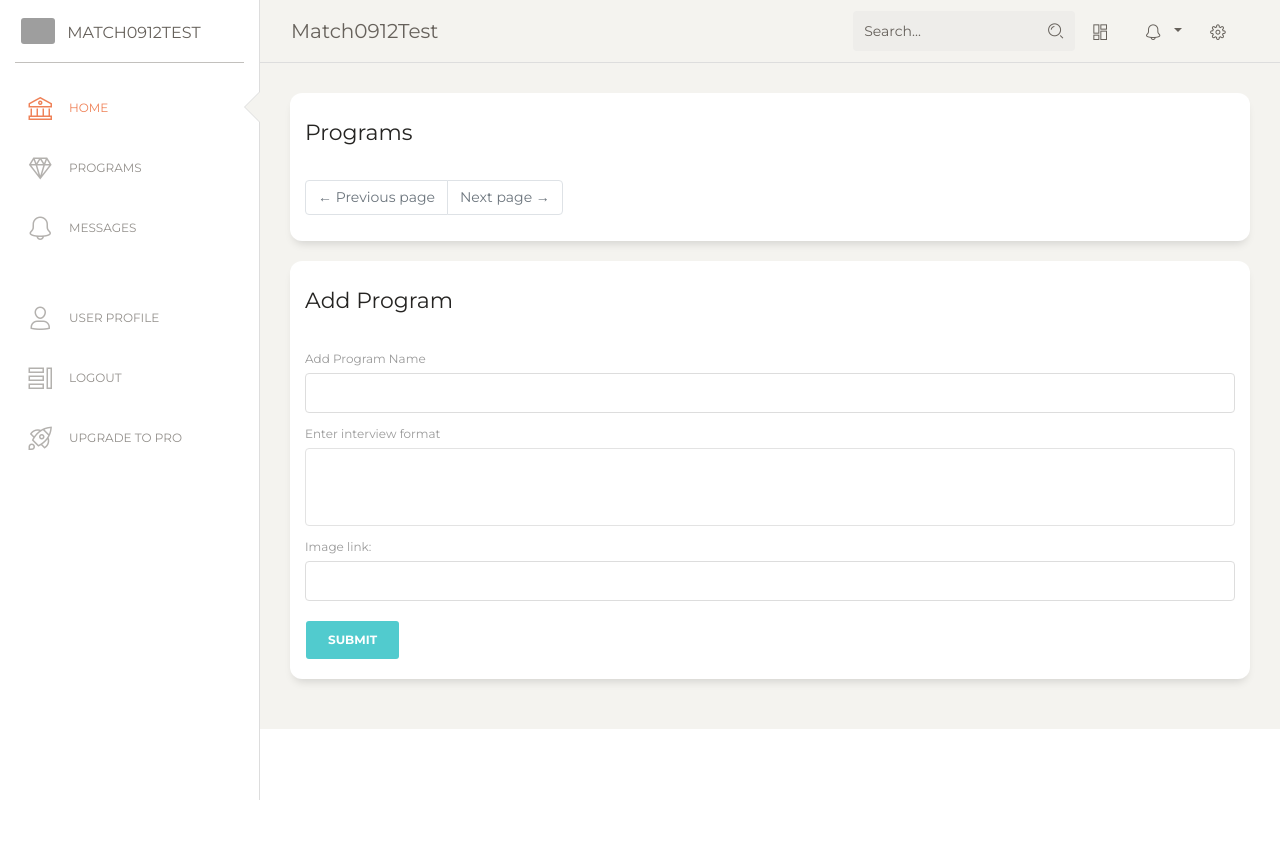
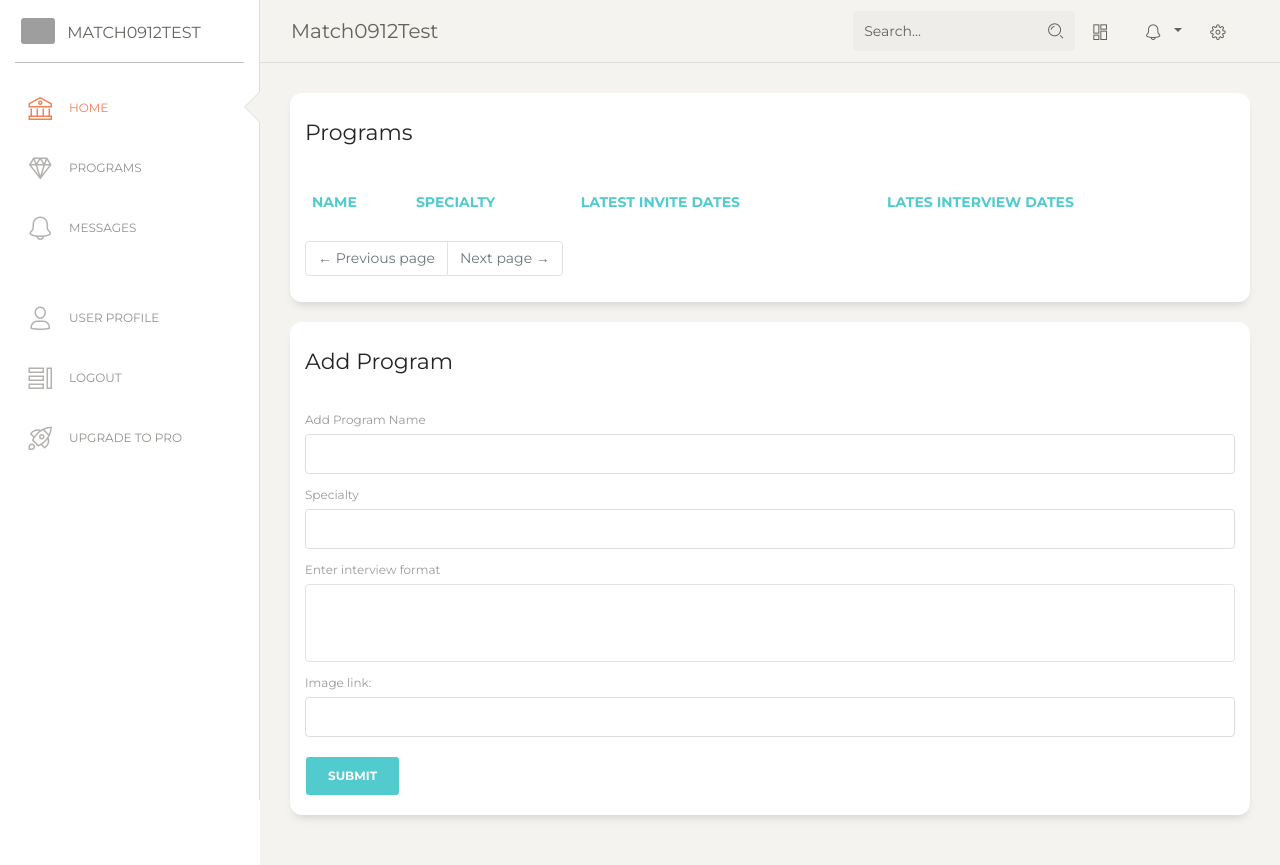
Before and after one commit to wavegate/match, a Flask app: page /programs in a window 1280 px wide. Before the commit the page ends 800 px from the top, so only its background shows below. Run offline with Flask 2, Linux system fonts and the light colour scheme; the visitor is signed in with stand-in values (Sample User, id 1); data comes from the database, SQL or seed files in the repository; both versions use the stored data as it was after the commit; data that the repository does not hold is empty; some libraries are stand-ins or nearby versions; grey boxes are pictures that could not be loaded.

Commit message:
sorted dates

```diff
--- a/app/main/forms.py
+++ b/app/main/forms.py
@@ -59,6 +59,7 @@ class MessageForm(FlaskForm):
 
 class ProgramForm(FlaskForm):
     name = StringField(_l('Add Program Name'), validators=[DataRequired()])
+    specialty = StringField('Specialty', filters = [lambda x: x or None])
     body = TextAreaField(_l('Enter interview format'))
-    image = StringField(_l('Image link:'))
+    image = StringField(_l('Image link:'), filters = [lambda x: x or None])
     submit = SubmitField('Submit')
--- a/app/main/routes.py
+++ b/app/main/routes.py
@@ -66,7 +66,7 @@ def explore():
 def programs():
     form = ProgramForm()
     if form.validate_on_submit():
-        program = Program(name=form.name.data, body=form.body.data, image=form.image.data)
+        program = Program(name=form.name.data, specialty=form.specialty.data, body=form.body.data, image=form.image.data)
         db.session.add(program)
         db.session.commit()
         flash(_('Program added!'))
@@ -86,6 +86,7 @@ def programs():
 @login_required
 def program(name):
     program = Program.query.filter_by(name=name).first_or_404()
+    interviews = program.interviews.order_by(Interview.date.desc())
     page = request.args.get('page', 1, type=int)
     postform = PostForm()
     if postform.validate_on_submit():
@@ -113,13 +114,21 @@ def add_interview(name):
     program = Program.query.filter_by(name=name).first_or_404()
     form = AddInterviewForm(current_user.username, program)
     if form.validate_on_submit():
-        available_dates = list(map(lambda x:datetime.strptime(x, '%m/%d/%Y'), request.form['dates'].split(",")))
-        unavailable_dates = list(map(lambda x:datetime.strptime(x, '%m/%d/%Y'), request.form['unavailable_dates'].split(",")))
         interview = Interview(date=form.date.data,interviewer=program,interviewee=current_user, supplemental_required=form.supplemental_required.data, method=form.method.data)
-        dates = list(map(lambda x: Interview_Date(date=x, interviewer=program,interviewee=current_user, invite=interview,full=False), available_dates))
-        dates2 = list(map(lambda x: Interview_Date(date=x, interviewer=program,interviewee=current_user, invite=interview,full=True), available_dates))
-        dates = dates + dates2
-        interview.dates = dates
+        dates = None
+        dates2 = None
+        if request.form['dates'] != '':
+            available_dates = list(map(lambda x:datetime.strptime(x, '%m/%d/%Y'), request.form['dates'].split(',')))
+            dates = list(map(lambda x: Interview_Date(date=x, interviewer=program,interviewee=current_user, invite=interview,full=False), available_dates))
+        if request.form['unavailable_dates'] != '':
+            unavailable_dates = list(map(lambda x:datetime.strptime(x, '%m/%d/%Y'), request.form['unavailable_dates'].split(',')))
+            dates2 = list(map(lambda x: Interview_Date(date=x, interviewer=program,interviewee=current_user, invite=interview,full=True), unavailable_dates))
+        if dates:
+            interview.dates = dates
+        if dates2:
+            interview.dates = dates2
+        if dates and dates2:
+            interview.dates = dates + dates2
         db.session.add(interview)
         db.session.commit()
         flash(_('Interview added!'))
--- a/app/models.py
+++ b/app/models.py
@@ -203,7 +203,7 @@ class Program(SearchableMixin, db.Model):
     interview_dates = db.relationship('Interview_Date', backref='interviewer', lazy='dynamic')
     posts = db.relationship('Post', backref='program', lazy='dynamic')
     language = db.Column(db.String(5))
-    image = db.Column(db.String(140))
+    image = db.Column(db.String(140), default='https://images.pexels.com/photos/4386464/pexels-photo-4386464.jpeg?auto=compress&cs=tinysrgb&dpr=2&h=750&w=1260')
     def __repr__(self):
         return '<Program {}>'.format(self.body)
     def get_interviews(self):
--- a/app/static/css/paper-dashboard.css
+++ b/app/static/css/paper-dashboard.css
@@ -2981,7 +2981,7 @@ License - nucleoapp.com/license/
     width: 100%; }
 
 .table-responsive {
-  overflow: scroll;
+  /*overflow: scroll;*/
   padding-bottom: 10px; }
 
 #tables .table-responsive {
--- a/app/templates/program.html
+++ b/app/templates/program.html
@@ -39,7 +39,6 @@
             </p>
         </div>
         <div class="card-body ">
-            {% if program.image %}<img src="{{ program.image }}" alt="no image" width="200" height="200">{% endif %}
             {% if program.body %}{{ program.body }}{% endif %}
             <br>
             {% for interview in interviews %}
--- a/app/templates/programs.html
+++ b/app/templates/programs.html
@@ -10,9 +10,20 @@
                 <p class="card-category"></p>
             </div>
             <div class="card-body ">
+                <div class="table">
+                    <table class="table">
+                        <thead class="text-primary">
+                            <th>Name</th>
+                            <th>Specialty</th>
+                            <th>Latest invite dates</th>
+                            <th>Lates interview dates</th>
+                        </thead>
+                        <tbody>
                             {% for program in programs %}
                             {% include '_program.html' %}
                             {% endfor %}
+                        </tbody>
+                    </table>
                     <nav aria-label="...">
                         <ul class="pagination">
                             <li class="page-item{% if not prev_url %} disabled{% endif %}">
@@ -27,6 +38,7 @@
                             </li>
                         </ul>
                     </nav>
+                </div>
             </div>
         </div>
     </div>
```
Also changed, not shown: app/templates/_program.html (+13 -15 lines), app.db. Lines whose indentation alone changed are shown as unchanged.
